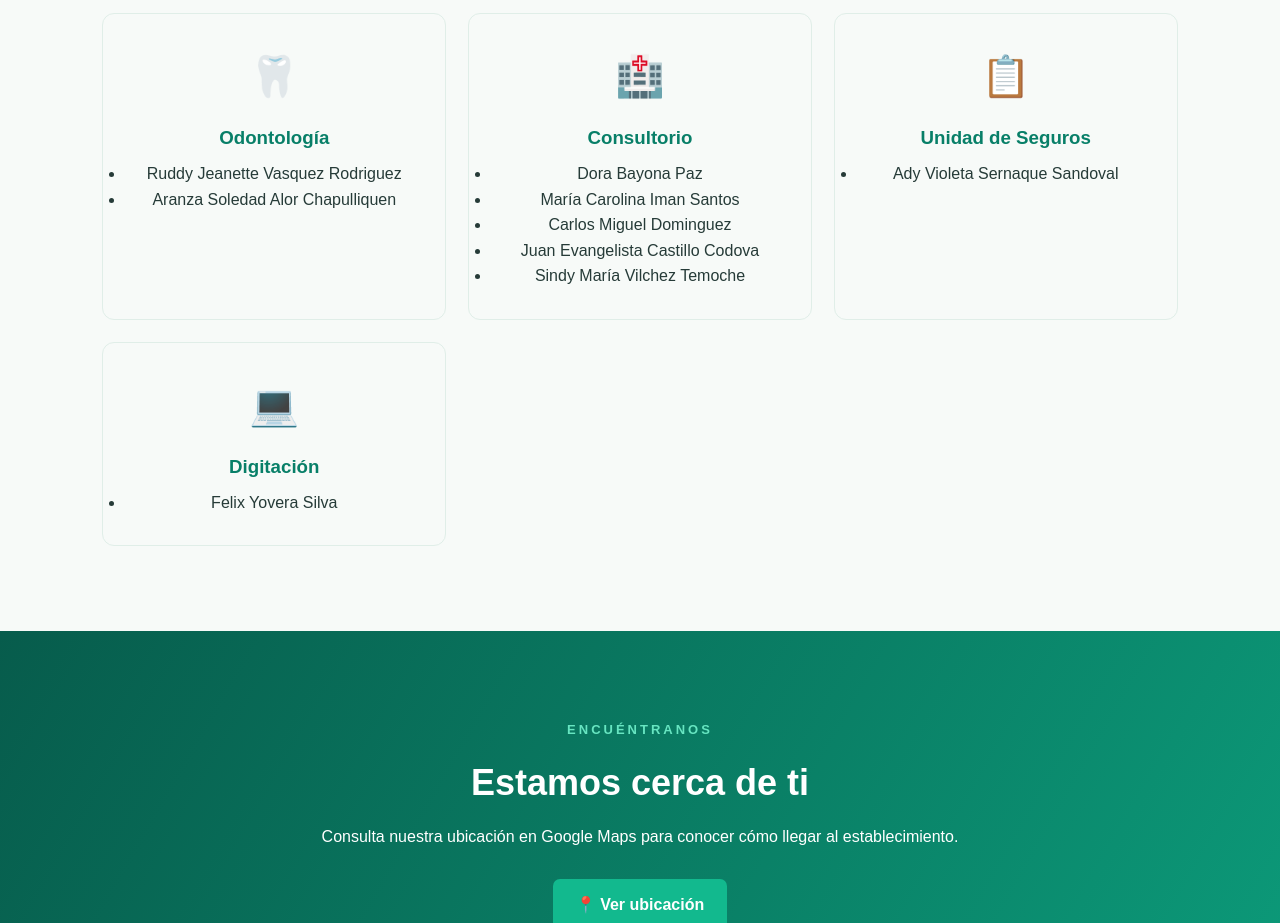
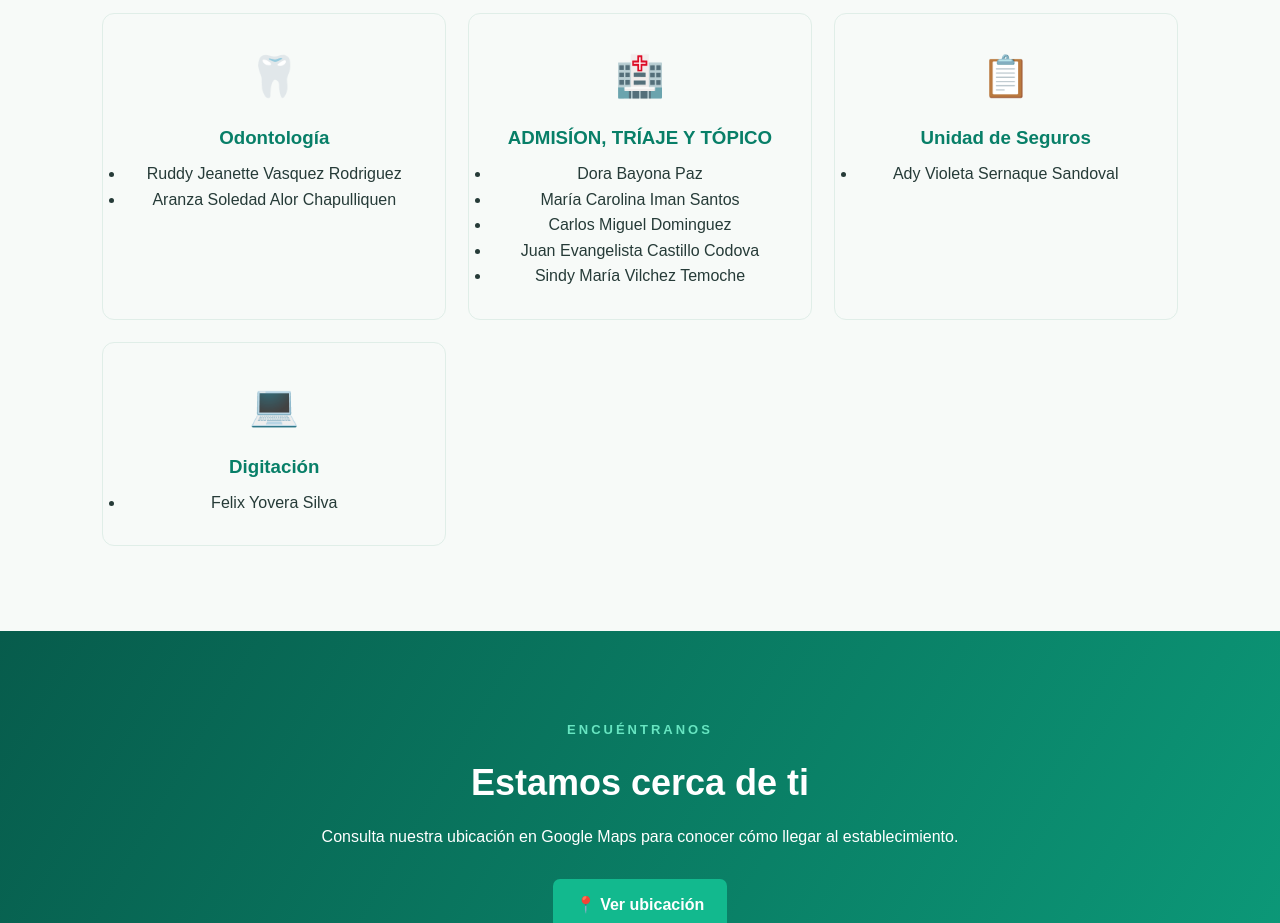
Before and after one commit to roberthsaulvillegasipanaque-wq/establecimiento-loma-negra-I-2., a plain HTML site: page index.html in a window 1280 px wide. Shown: the part 3300-4223 px from the top of the page. Drawn offline with Linux system fonts and the light colour scheme.

Commit message:
Update index.html

```diff
--- a/index.html
+++ b/index.html
@@ -219,10 +219,10 @@
             </ul>
         </article>
 
-        <!-- ADMISÍON, TRÍAJE Y TOPICO -->
+        <!-- ADMISÍON, TRÍAJE Y TÓPICO -->
         <article class="service-card">
             <div>🏥</div>
-            <h3>Consultorio</h3>
+            <h3>ADMISÍON, TRÍAJE Y TÓPICO</h3>
             <ul>
                 <li>Dora Bayona Paz</li>
                 <li>María Carolina Iman Santos</li>
```
